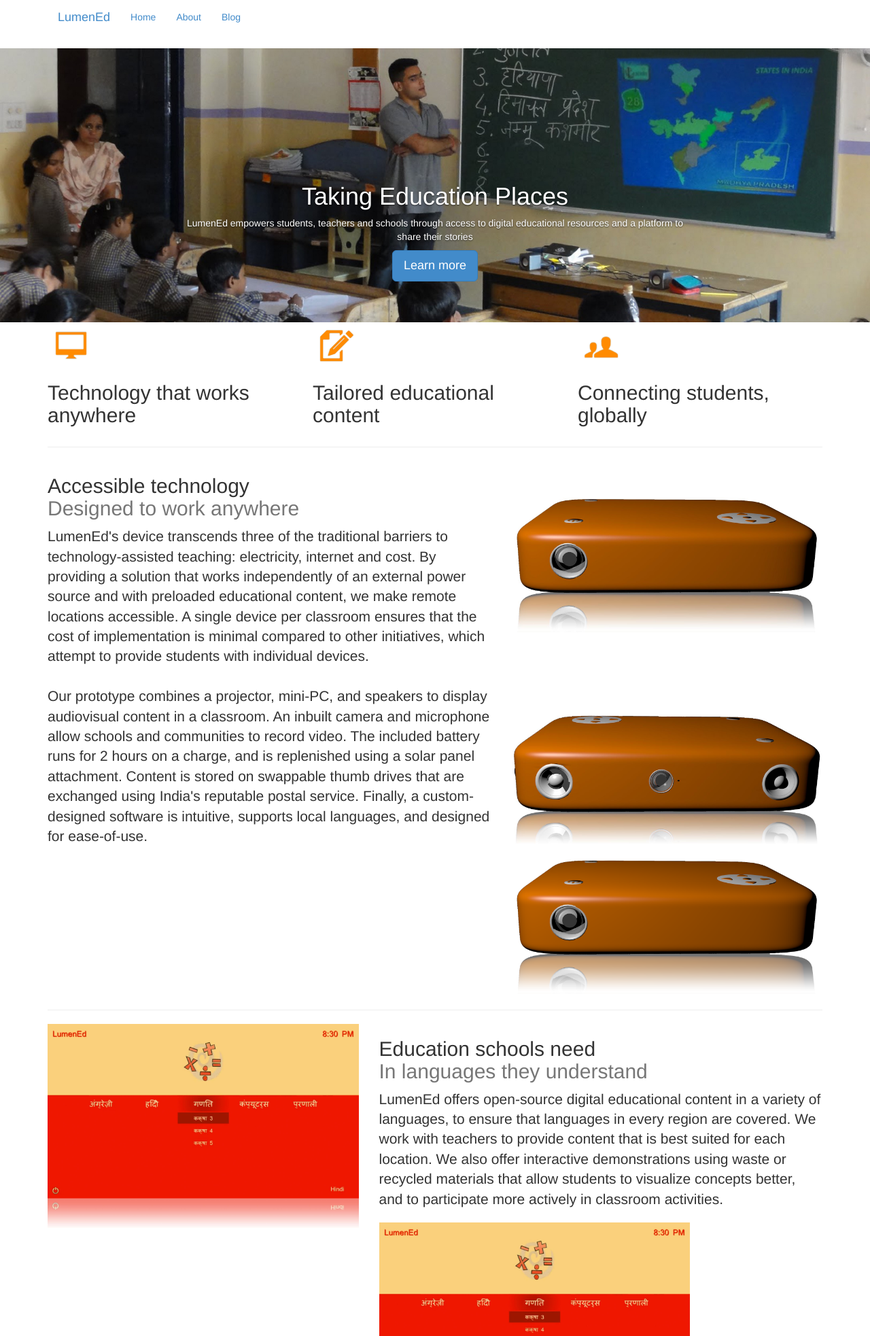
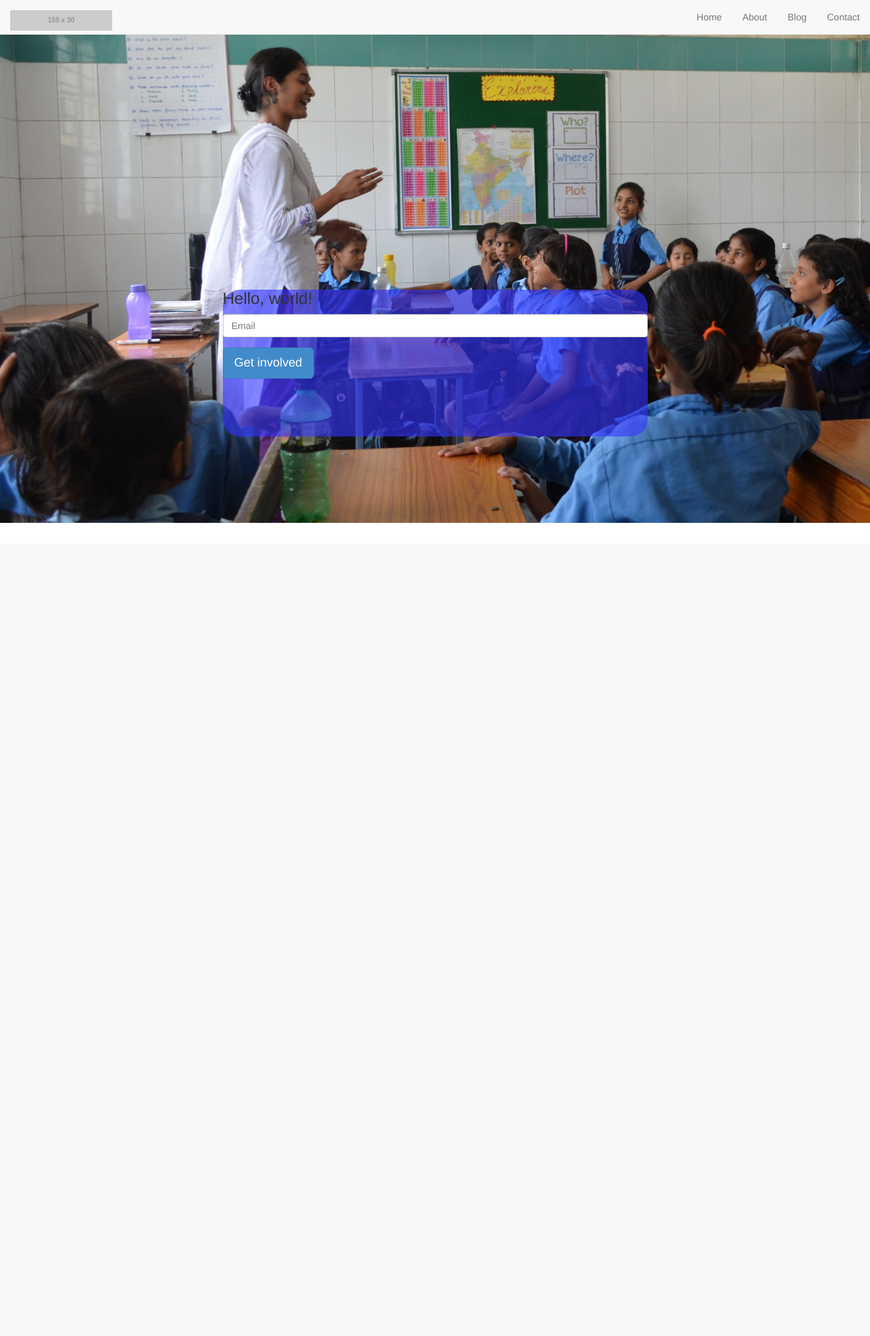
Before and after one commit to lumened/website, a PHP site: page / in a window 1280 px wide. Shown: the top 1965 px of the page at 68% size. After the commit the page ends 769 px from the top, so only its background shows below. Run offline with PHP 8.4, Linux system fonts and the light colour scheme; grey boxes labelled with a size stand in for pictures from a placeholder-image service; some libraries are stand-ins or nearby versions.

Commit message:
nav and cover page work

```diff
--- a/css/stylesheet.css
+++ b/css/stylesheet.css
@@ -1,2 +1,35 @@
-/* Site Redesign CSS
+/* Global CSS
 -----------------*/
+
+/* Navbar
+-----------------*/
+.navbar {
+	margin-bottom: 0px;
+	}
+
+/* Cover Page
+----------------*/
+/* .row {
+	background-image:url("../img/joanna_cover.jpg")
+	} */
+
+.cover-page {
+	position: relative;
+}
+
+.cover-page .img, .cover-page .container {
+	width: 100%;
+	height: 100%;
+	position: absolute;
+	top: 0;
+	left: 0;
+}
+
+.cover-page .container .info-box{
+	background-color:rgba(50,50,255,.6);
+	float: none;
+	margin: 30% auto;
+	border-radius: 25px;
+	width: 50%;
+	height: 30%;
+	}
--- a/index.html
+++ b/index.html
@@ -29,201 +29,62 @@
 <!-- NAVBAR
 ================================================== -->
   <body>
-    <div class="navbar-wrapper">
-      <div class="container">
-
-        <div class="navbar navbar-static-top" role="navigation">
-          <div class="container">
+		<nav class="navbar navbar-default navbar-static-top" role="navigation">
+			<div class="container-fluid">
+				<!-- Brand and toggle get grouped for better mobile display -->
 				<div class="navbar-header">
-              <button type="button" class="navbar-toggle" data-toggle="collapse" data-target=".navbar-collapse">
+					<button type="button" class="navbar-toggle" data-toggle="collapse" data-target="#bs-example-navbar-collapse-1">
 					<span class="sr-only">Toggle navigation</span>
 					<span class="icon-bar"></span>
 					<span class="icon-bar"></span>
 					<span class="icon-bar"></span>
 					</button>
-              <a class="navbar-brand" href="index.html">LumenEd</a>
+					<a class="navbar-brand" href="#">
+						<img src="http://placehold.it/150x30&text=Logo" alt="Logo">
+					</a>
 				</div>
-            <div class="navbar-collapse collapse">
-              <ul class="nav navbar-nav">
-                <li class="active"><a href="index.html">Home</a></li>
-                <li><a href="about.html">About</a></li>
+
+				<!-- Collect the nav links, forms, and other content for toggling -->
+				<div class="collapse navbar-collapse" id="bs-example-navbar-collapse-1">
+					<ul class="nav navbar-nav navbar-right">
+					<li><a href="#">Home</a></li>
+					<li><a href="#">About</a></li>
 					<li><a href="http://blog.lumened.org">Blog</a></li>
-               <!--  <li><a href="#contact">Contact</a></li> -->
-                <!-- <li class="dropdown">
-                  <a href="#" class="dropdown-toggle" data-toggle="dropdown">Dropdown <b class="caret"></b></a>
-                  <ul class="dropdown-menu">
-                    <li><a href="#">Action</a></li>
-                    <li><a href="#">Another action</a></li>
-                    <li><a href="#">Something else here</a></li>
-                    <li class="divider"></li>
-                    <li class="dropdown-header">Nav header</li>
-                    <li><a href="#">Separated link</a></li>
-                    <li><a href="#">One more separated link</a></li>
+					<li><a href="#">Contact</a></li>
 				</ul>
-                </li> -->
-              </ul>
+				</div><!-- /.navbar-collapse -->
+			</div><!-- /.container-fluid -->
+		</nav>
+
+		<!-- Pages
+		================================================== -->
+		<!-- Cover Page -->
+		<div class="container-fluid">
+			<div class="row cover-page">
+				<img src="img/joanna_cover.jpg" alt="Cover Photo" class="img-responsive">
+				<div class="container">
+					<div class="info-box">
+						<h3>Hello, world!</h3>
+						<p>
+							<div class="form-group">
+								<input type="text" class="form-control" placeholder="Email">
+							</div>
+							<a class="btn btn-primary btn-lg" role="button">Get involved</a>
+						</p>
 					</div>
 				</div>
 			</div>
-
 		</div>
-    </div>
-
-
-    <!-- Carousel
-    ================================================== -->
-    <div id="myCarousel" class="carousel slide" data-ride="carousel">
-      <!-- Indicators -->
-      <!-- <ol class="carousel-indicators">
-        <li data-target="#myCarousel" data-slide-to="0" class="active"> </li>
-        <li data-target="#myCarousel" data-slide-to="1"></li>
-        <li data-target="#myCarousel" data-slide-to="2"></li>
-      </ol> -->
-      <div class="carousel-inner">
-		<div class="item active">
-			<img src="img/pilot_program.jpg" alt="Main Slide" class="img-responsive">
-			<div class="container">
-				<div class="carousel-caption">
-				  <h1>Taking Education Places</h1>
-				  <p>LumenEd empowers students, teachers and schools through access to digital educational resources and a platform to share their stories</p>
-				  <p><a class="btn btn-lg btn-primary" href="#section1" role="button">Learn more</a></p>
-				</div>
-			</div>
-		</div>
-		<!-- <div class="item active">
-			<img src="img/background.jpg" class="backgroundslide img-responsive">
-            <div class = "parent1">
-				<img src="img/logo.png" class="logo">
-				<div class="video-container"><iframe id="iframe" src="http://www.youtube.com/embed/1t6uEK08vuA?rel=0" frameborder="0" allowfullscreen=""></iframe></div></div>
-			<div class="container">
-				<div class="carousel-caption">
-					<h1>LumenEd</h1>
-					<p class="onlyBig">Taking Education Places</p>
-					<p class="onlySmall">Providing an integrated education solution to underprivileged communities</p>
-					<p><a class="btn btn-lg btn-primary" href="about.html#section3" role="button">Contact Us</a></p>
-				</div>
-			</div>
-        </div>
-        <div class="item">
-          <img src="img/render_front.png" alt="Second Slide" class="img-responsive">
-          <div class="container">
-            <div class="carousel-caption">
-              <h1>Our Device</h1>
-              <p>A projector, pc and camera. Affordable, sustainable and portable.</p>
-              <p><a class="btn btn-lg btn-primary" href="#section1" role="button">Learn more</a></p>
-            </div>
-          </div>
-        </div>
-        <div class="item">
-          <img src="img/pilot_program.jpg" alt="Third Slide" class="img-responsive">
-          <div class="container">
-            <div class="carousel-caption">
-              <h1>The Program</h1>
-              <p>Empowering teachers through access to quality educational content</p>
-              <p><a class="btn btn-lg btn-primary" href="about.html" role="button">About Us</a></p>
-            </div>
-          </div>
-        </div> -->
-      </div>
-      <!-- <a class="left carousel-control" href="#myCarousel" data-slide="prev"><span class="glyphicon glyphicon-chevron-left"></span></a>
-      <a class="right carousel-control" href="#myCarousel" data-slide="next"><span class="glyphicon glyphicon-chevron-right"></span></a>
-     --></div><!-- /.carousel -->
-
-
-
-    <!-- Marketing messaging and featurettes
-    ================================================== -->
-    <!-- Wrap the rest of the page in another container to center all the content. -->
-
-    <div class="container marketing">
-
-      <!-- Three columns of text below the carousel -->
-      <div class="row">
-        <div class="col-lg-4">
-          <a href="#section1"> <img class="img-circle" src="img/sprite_tech.png" alt="Image1"></a>
-          <h2>Technology that works anywhere</h2>
-          <p></p>
-        </div><!-- /.col-lg-4 -->
-        <div class="col-lg-4">
-          <a href="#section2"> <img class="img-circle" src="img/sprite_content.png" alt="Image2"></a>
-          <h2>Tailored educational content</h2>
-          <p></p>
-        </div><!-- /.col-lg-4 -->
-        <div class="col-lg-4">
-          <a href="#section3"> <img class="img-circle" src="img/sprite_network.png" alt="Image3"></a>
-          <h2>Connecting students, globally</h2>
-          <p></p>
-        </div><!-- /.col-lg-4 -->
-      </div><!-- /.row -->
-
-
-      <!-- START THE FEATURETTES -->
-
-      <hr class="featurette-divider">
-      <a name="section1" ></a>
-      <div class="row featurette">
-        <div class="col-md-7">
-          <h2 class="featurette-heading">Accessible technology<br><span class="text-muted">Designed to work anywhere</span></h2>
-          <p class="lead">LumenEd's device transcends three of the traditional barriers to technology-assisted teaching: electricity, internet and cost. By providing a solution that works independently of an external power source and with preloaded educational content, we make remote locations accessible. A single device per classroom ensures that the cost of implementation is minimal compared to other initiatives, which attempt to provide students with individual devices.<br><br>Our prototype combines a projector, mini-PC, and speakers to display audiovisual content in a classroom. An inbuilt camera and microphone allow schools and communities to record video. The included battery runs for 2 hours on a charge, and is replenished using a solar panel attachment. Content is stored on swappable thumb drives that are exchanged using India's reputable postal service. Finally, a custom-designed software is intuitive, supports local languages, and designed for ease-of-use.</p>
-        </div>
-        <div class="col-md-5">
-          <img class="featurette-image img-responsive featuretteBig" src="img/doublerender.jpg" alt="Generic placeholder image" style="margin-top:40px">
-          <img class="featurette-image img-responsive featuretteSmall" src="img/render_resize.png" alt="Generic placeholder image">
-		</div>
-      </div>
-
-      <a name="section2" ></a>
-      <hr class="featurette-divider">
-      <div class="row featurette">
-        <div class="col-md-5">
-          <img class="featurette-image img-responsive featuretteBig" src="img/interface.jpg" alt="Generic placeholder image" style="top: 200px">
-        </div>
-        <div class="col-md-7">
-          <h2 class="featurette-heading">Education schools need<br><span class="text-muted">In languages they understand</span></h2>
-          <p class="lead">LumenEd offers open-source digital educational content in a variety of languages, to ensure that languages in every region are covered. We work with teachers to provide content that is best suited for each location. We also offer interactive demonstrations using waste or recycled materials that allow students to visualize concepts better, and to participate more actively in classroom activities.</p>
-        </div>
-		<div class="col-md-5">
-          <img class="featurette-image img-responsive featuretteSmall" src="img/interface.jpg" alt="Generic placeholder image" style="top: 200px">
-        </div>
-      </div>
-      <a name="section3" ></a>
-      <hr class="featurette-divider">
-      <div class="row featurette">
-        <div class="col-md-7">
-          <h2 class="featurette-heading">A global network of schools<br><span class="text-muted">For more diverse learning</span></h2>
-          <p class="lead">We connect educators from around the world, attempting to bring together the best to tackle education problems across the globe. We empower teachers through access to high-quality digital content and a network of fellow educators. We allow communities from around the world to share their stories, and to hear stories told by others. Our pen pals program allows children in schools from across the world to send recordings to each other, without needing internet access.</p>
-        </div>
-        <div class="col-md-5">
-          <img class="featurette-image img-responsive featuretteBig" src="img/india_satellite.gif" alt="Generic placeholder image">
-        </div>
-		<div class="col-md-5">
-          <img class="featurette-image img-responsive featuretteSmall" src="img/india_satellite.gif" alt="Generic placeholder image">
-        </div>
-      </div>
-
-      <hr class="featurette-divider">
-
-      <!-- /END THE FEATURETTES -->
-
-
-      <!-- FOOTER -->
-      <footer>
-        <p class="pull-right"><a href="#">Back to top</a></p>
-        <p>&copy; 2014 LumenEd, Inc. &middot; <a href="#">Privacy</a> &middot; <a href="#">Terms</a></p>
-      </footer>
-
-    </div><!-- /.container -->
 
 
     <!-- Bootstrap core JavaScript
     ================================================== -->
     <!-- Placed at the end of the document so the pages load faster -->
-    <script src="https://code.jquery.com/jquery-1.10.2.min.js"></script>
+    <script src="https://ajax.googleapis.com/ajax/libs/jquery/1.11.1/jquery.min.js"></script>
     <script src="js/bootstrap.min.js"></script>
-    <!-- <script src="js/carousel.js"></script> -->
 	<!-- <script src="../../dist/js/bootstrap.min.js"></script> -->
     <!-- <script src="../../assets/js/docs.min.js"></script> -->
-	<script>
+	<!-- <script>
 	(function(i,s,o,g,r,a,m){i['GoogleAnalyticsObject']=r;i[r]=i[r]||function(){
 	(i[r].q=i[r].q||[]).push(arguments)},i[r].l=1*new Date();a=s.createElement(o),
 	m=s.getElementsByTagName(o)[0];a.async=1;a.src=g;m.parentNode.insertBefore(a,m)
@@ -231,7 +92,7 @@
 
 	ga('create', 'UA-50216340-1', 'lumened.org');
 	ga('send', 'pageview');
+	</script> -->
 
-	</script>
   </body>
 </html>
```
Also changed, not shown: about.html (deleted, +0 -219 lines), img/.picasa.ini (added), img/.picasaoriginals/.picasa.ini (added), img/.picasaoriginals/joanna_cover.JPG (added), img/joanna_cover.JPG (added). Lines whose indentation alone changed are shown as unchanged.
